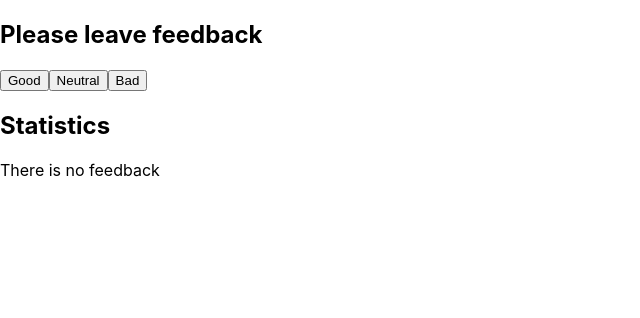
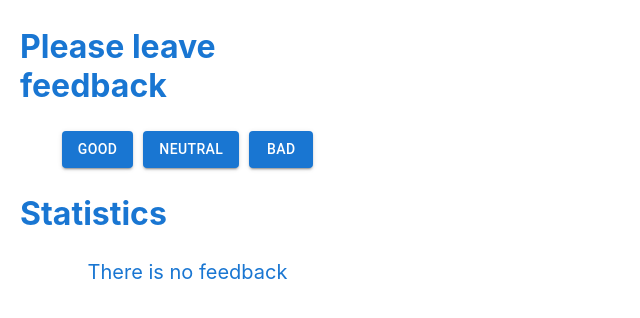
Before and after one commit to YevhenVasylevytskyi/repeat-goit-react-hw-02-feedback, a React (Create React App) app: page / in a window 1280 px wide. Shown: the top 318 px of the page, without its empty margins (0-640 px from the left). Built offline with nearby package versions, Linux system fonts and the light colour scheme.

Commit message:
add styles

```diff
--- a/package.json
+++ b/package.json
@@ -4,6 +4,9 @@
   "private": true,
   "homepage": "https://YevhenVasylevytskyi.github.io/repeat-goit-react-hw-02-feedback/",
   "dependencies": {
+    "@emotion/react": "^11.11.0",
+    "@emotion/styled": "^11.11.0",
+    "@mui/material": "^5.13.0",
     "@testing-library/jest-dom": "^5.16.3",
     "@testing-library/react": "^12.1.4",
     "@testing-library/user-event": "^13.5.0",
--- a/src/components/App.jsx
+++ b/src/components/App.jsx
@@ -2,6 +2,8 @@ import { Component } from "react";
 import Statistics from "./Statistics/Statistics.jsx";
 import FeedbackOptions from "./FeedbackOptions/FeedbackOptions.jsx";
 import Section from "./Section/Section.jsx";
+
+import s from "./App.module.css"
 
 export class App extends Component {
   constructor() {
@@ -34,7 +36,7 @@ export class App extends Component {
     const keys = Object.keys(this.state);
 
     return (
-      <div>
+      <div className={s.Container}>
         <Section title="Please leave feedback">
 
           <FeedbackOptions
--- /dev/null
+++ b/src/components/App.module.css
@@ -0,0 +1,5 @@
+.Container {
+    margin-left: 20px;
+    width: 335px;
+    color: #1976d2;
+}
--- a/src/components/FeedbackOptions/FeedbackOptions.jsx
+++ b/src/components/FeedbackOptions/FeedbackOptions.jsx
@@ -1,4 +1,7 @@
+import Button from '@mui/material/Button';
 import PropTypes from "prop-types";
+
+import s from "./FeedbackOptions.module.css"
 
 function capitalizeFirstLetter(string) {
     return string.charAt(0).toUpperCase() + string.slice(1);
@@ -6,17 +9,19 @@ function capitalizeFirstLetter(string) {
 
 function FeedbackOptions({ options, onLeaveFeedback }) {
   return (
-    <div>
+    <div className={s.FeedbackOptions}>
       {options.map(el => {
 
         return (
-          <button
+          <Button
+            className={s.Button}
+            variant="contained"
             type="button"
             key={el}
             onClick={() => onLeaveFeedback(el)}
           >
             {capitalizeFirstLetter(el)}
-          </button>
+          </Button>
         );
       })}
     </div>
--- a/src/components/FeedbackOptions/FeedbackOptions.module.css
+++ b/src/components/FeedbackOptions/FeedbackOptions.module.css
@@ -0,0 +1,7 @@
+.FeedbackOptions {
+    text-align: center;
+}
+
+.Button:not(:last-child) {
+    margin-right: 10px;
+}
--- a/src/components/Notification/Notification.jsx
+++ b/src/components/Notification/Notification.jsx
@@ -1,9 +1,11 @@
 import PropTypes from "prop-types";
+
+import s from "./Notification.module.css"
 
 function Notification({ message }) {
 
   return (
-    <p>
+    <p className={s.Notification}>
       {message}
     </p>
   )
--- a/src/components/Notification/Notification.module.css
+++ b/src/components/Notification/Notification.module.css
@@ -0,0 +1,4 @@
+.Notification {
+    font-size: 20px;
+    text-align: center;
+}
--- a/src/components/Section/Section.jsx
+++ b/src/components/Section/Section.jsx
@@ -1,9 +1,11 @@
 import PropTypes from "prop-types";
+
+import s from "./Section.module.css"
 
 function Section({ title, children }) {
   return (
     <>
-      <h2>{title}</h2>
+      <h2 className={s.Title}>{title}</h2>
       {children}
     </>
   );
--- a/src/components/Section/Section.module.css
+++ b/src/components/Section/Section.module.css
@@ -0,0 +1,3 @@
+.Title {
+    font-size: 32px;
+}
--- a/src/components/Statistics/Statistics.jsx
+++ b/src/components/Statistics/Statistics.jsx
@@ -1,5 +1,6 @@
+import Notification from "components/Notification/Notification";
 import PropTypes from "prop-types";
-import Notification from "components/Notification/Notification";
+import s from "./Statistics.module.css"
 
 function Statistics({ good, neutral, bad, total, positivePercentage }) {
 
@@ -7,15 +8,15 @@ function Statistics({ good, neutral, bad, total, positivePercentage }) {
     <>
       {total === 0
         ? <Notification message="There is no feedback" />
-        : <ul>
-        <li>Good: {good}</li>
-        <li>Neutral: {neutral}</li>
-        <li>Bad: {bad}</li>
-        <li>Total: {total}</li>
-        <li>Positive Feedback: {
+        : <ul className={s.List}>
+        <li className={s.Item}>Good: <span>{good}</span></li>
+        <li className={s.Item}>Neutral: <span>{neutral}</span></li>
+        <li className={s.Item}>Bad: <span>{bad}</span></li>
+        <li className={s.Item}>Total: <span>{total}</span></li>
+        <li className={s.Item}>Positive Feedback: <span>{
           Number.isNaN(positivePercentage)
             ? 0
-            : positivePercentage} %
+            : positivePercentage} %</span>
         </li>
       </ul>
       }
--- a/src/components/Statistics/Statistics.module.css
+++ b/src/components/Statistics/Statistics.module.css
@@ -0,0 +1,10 @@
+.List {
+    padding-left: 0px;
+    margin: 0px 20px;
+    font-size: 20px;
+}
+
+.Item {
+    display: flex;
+    justify-content: space-between;
+}
--- a/src/index.css
+++ b/src/index.css
@@ -13,3 +13,7 @@ code {
   font-family: source-code-pro, Menlo, Monaco, Consolas, 'Courier New',
     monospace;
 }
+
+ul {
+  list-style: none;
+}
```
Also changed, not shown: 1 other file (tests, documents, lock files or other folders).
